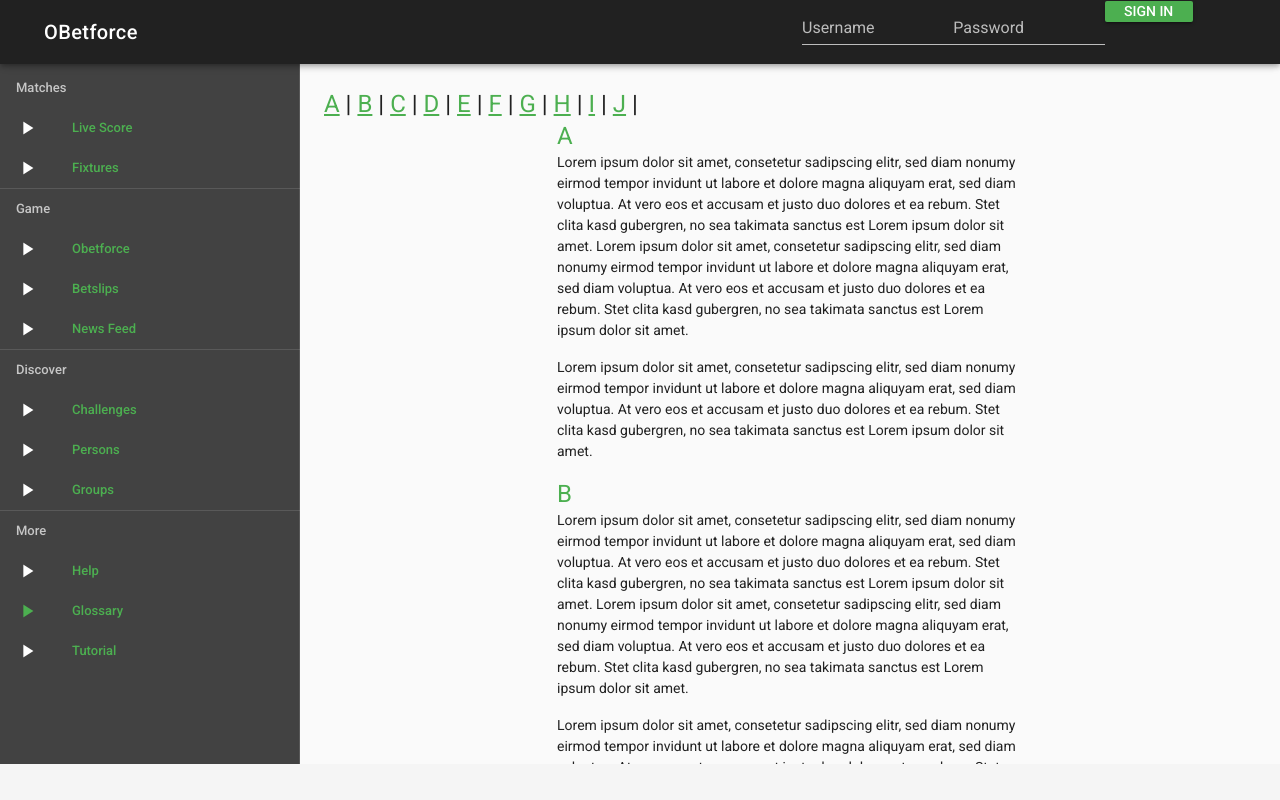
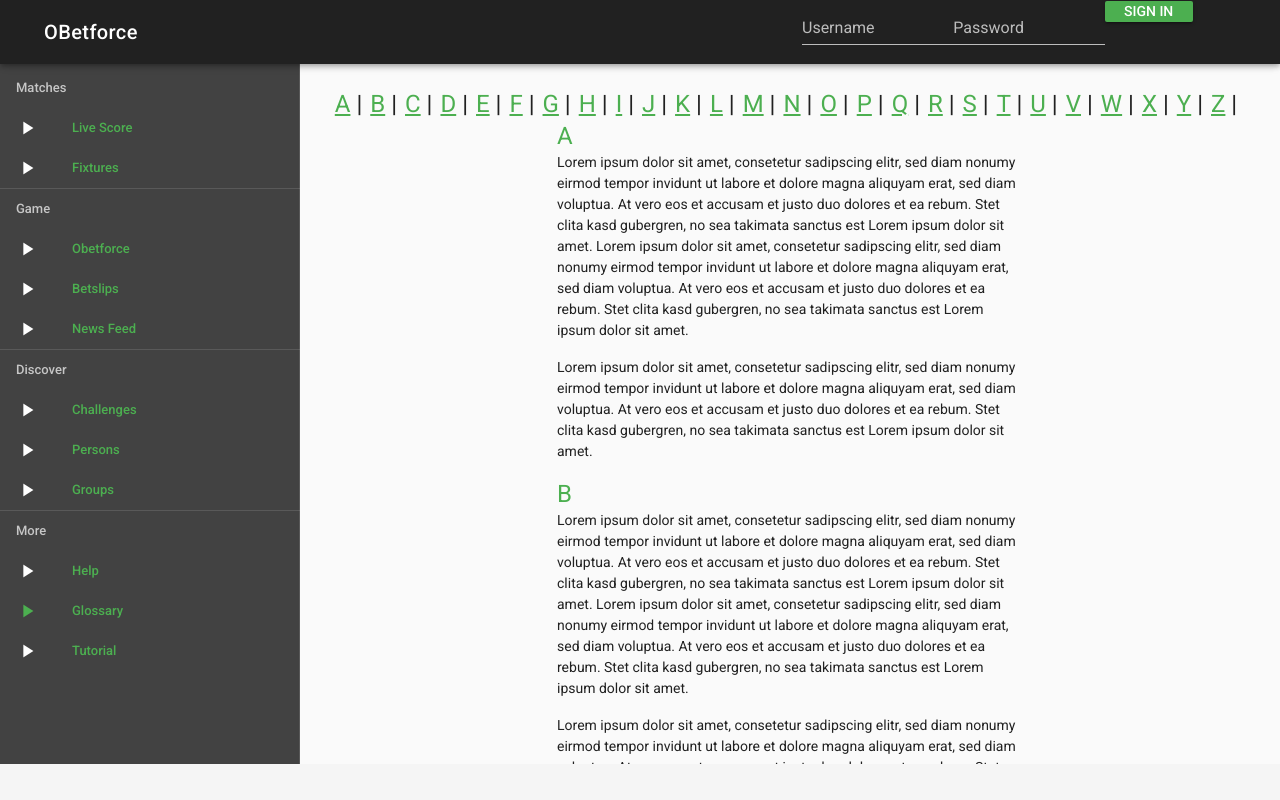
Before and after one commit to jordypereira/OBetforce-v1, a Vue app: page /glossary in a window 1280 px wide. Shown: the top 800 px of the page. Built offline with nearby package versions, Linux system fonts and the light colour scheme.

Commit message:
Made group overview and perfected glossary

```diff
--- /dev/null
+++ b/src/components/Groups/GroupOverview.vue
@@ -0,0 +1,58 @@
+<template>
+  <div id="group-overview">
+    <v-layout row justify-content-between class="primary pa-3 white--text" style="borderRadius: 10px">
+      <v-flex xs12 class="headline">
+        {{ category.name }}
+      </v-flex>
+    </v-layout>
+    <v-layout>
+      <v-flex v-for="(group, i) in category.groups" :key="i" sm6 lg3 class="my-3 mx-5 group">
+        <v-card class="group-card" width="300px">
+
+          <v-card-title primary-title>
+            <v-layout>
+              <v-flex xs6 lg3>
+                <img src="@/assets/images/group_icon.png" alt="Group Icon">
+              </v-flex>
+              <v-flex xs6 lg8 offset-lg1>
+                <span class="headline">{{ group.name }}</span>
+                <br> {{ group.title }}
+              </v-flex>
+            </v-layout>
+            <img src="@/assets/images/group_image.png" alt="Group Image">
+            <v-layout justify-space-between class="mt-3">
+              <v-flex xs6>
+                {{ group.percentage }}%
+                <br> Return last 12M
+              </v-flex>
+              <v-flex class="align-self-end">
+                <span class="primary--text group-risk">{{ group.risk }}</span>
+                <br> Risk
+              </v-flex>
+            </v-layout>
+          </v-card-title>
+        </v-card>
+      </v-flex>
+    </v-layout>
+  </div>
+</template>
+
+<script>
+export default {
+  props: {
+    category: Object
+  }
+}
+</script>
+
+<style lang="scss" scoped>
+.group {
+  .group-risk {
+    font-size: 25px;
+    font-weight: bold;
+    border: solid 2px #49af49;
+    padding-left: 6px;
+    padding-right: 6px;
+  }
+}
+</style>
--- a/src/views/Glossary.vue
+++ b/src/views/Glossary.vue
@@ -1,9 +1,11 @@
 <template>
   <v-container>
     <v-layout>
-      <v-flex xs12 class="headline">
-        <div class="d-inline" v-for="letter in letters" :key="letter">
-          <a href="#">{{ letter }}</a> |
+      <v-flex xs12 class="headline" row justify-center>
+        <div class="d-flex row justify-center">
+          <div class="d-inline mr-2" v-for="letter in letters" :key="letter">
+            <a :href="`#${letter}`">{{ letter }}</a> |
+          </div>
         </div>
       </v-flex>
     </v-layout>
@@ -29,8 +31,43 @@
 export default {
   data() {
     return {
-      letters: ['A', 'B', 'C', 'D', 'E', 'F', 'G', 'H', 'I', 'J']
+      letters: [
+        'A',
+        'B',
+        'C',
+        'D',
+        'E',
+        'F',
+        'G',
+        'H',
+        'I',
+        'J',
+        'K',
+        'L',
+        'M',
+        'N',
+        'O',
+        'P',
+        'Q',
+        'R',
+        'S',
+        'T',
+        'U',
+        'V',
+        'W',
+        'X',
+        'Y',
+        'Z'
+      ]
     }
   }
 }
 </script>
+
+<style lang="scss" scoped>
+.d-flex {
+  * {
+    flex: 0 0 auto !important;
+  }
+}
+</style>
--- a/src/views/Groups.vue
+++ b/src/views/Groups.vue
@@ -0,0 +1,36 @@
+<template>
+  <div id="groups">
+    <v-container v-if="!loading">
+      <group-category v-for="category in groups.categories" :key="category.name" :category="category"></group-category>
+    </v-container>
+  </div>
+</template>
+
+<script>
+import axios from 'axios'
+import GroupCategory from '@/components/Groups/GroupOverview'
+
+export default {
+  name: 'Groups',
+  components: {
+    GroupCategory
+  },
+  data() {
+    return {
+      groups: null,
+      loading: true
+    }
+  },
+  mounted() {
+    axios
+      .get('http://localhost:8080/group') // eslint-disable-next-line
+      .then(response => {
+        this.groups = response.data
+        this.loading = false
+      })
+  }
+}
+</script>
+
+<style>
+</style>
--- a/src/views/Persons.vue
+++ b/src/views/Persons.vue
@@ -12,7 +12,7 @@
 
 <script>
 import personImage from '@/assets/images/friends_pics.jpg'
-import GroupOverview from '@/components/GroupOverview'
+import GroupOverview from '@/components/Persons/GroupOverview'
 
 export default {
   components: {
```
Also changed, not shown: src/assets/images/group_icon.png (added), src/assets/images/group_image.png (added), src/components/Persons/GroupOverview.vue (renamed from src/components/GroupOverview.vue).
